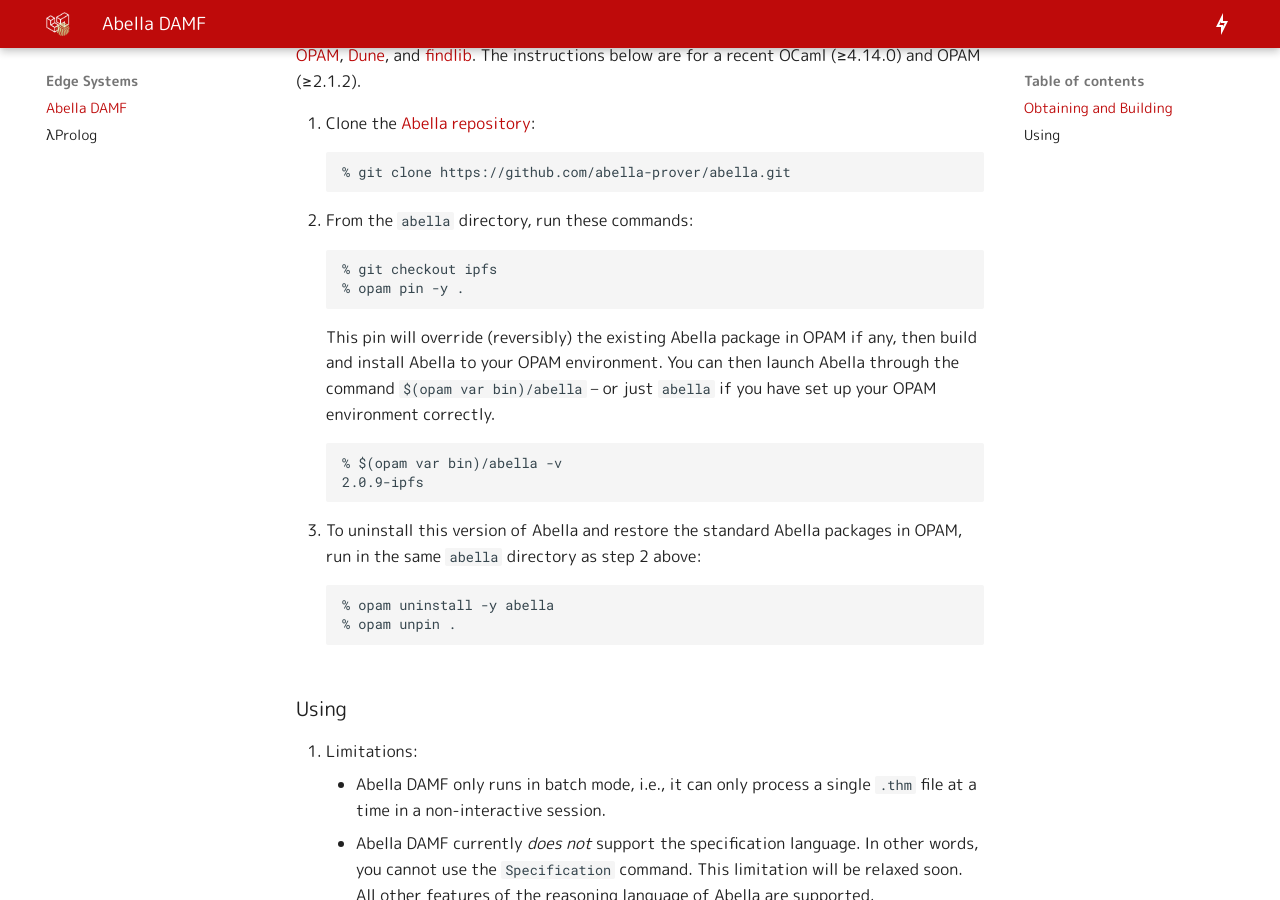
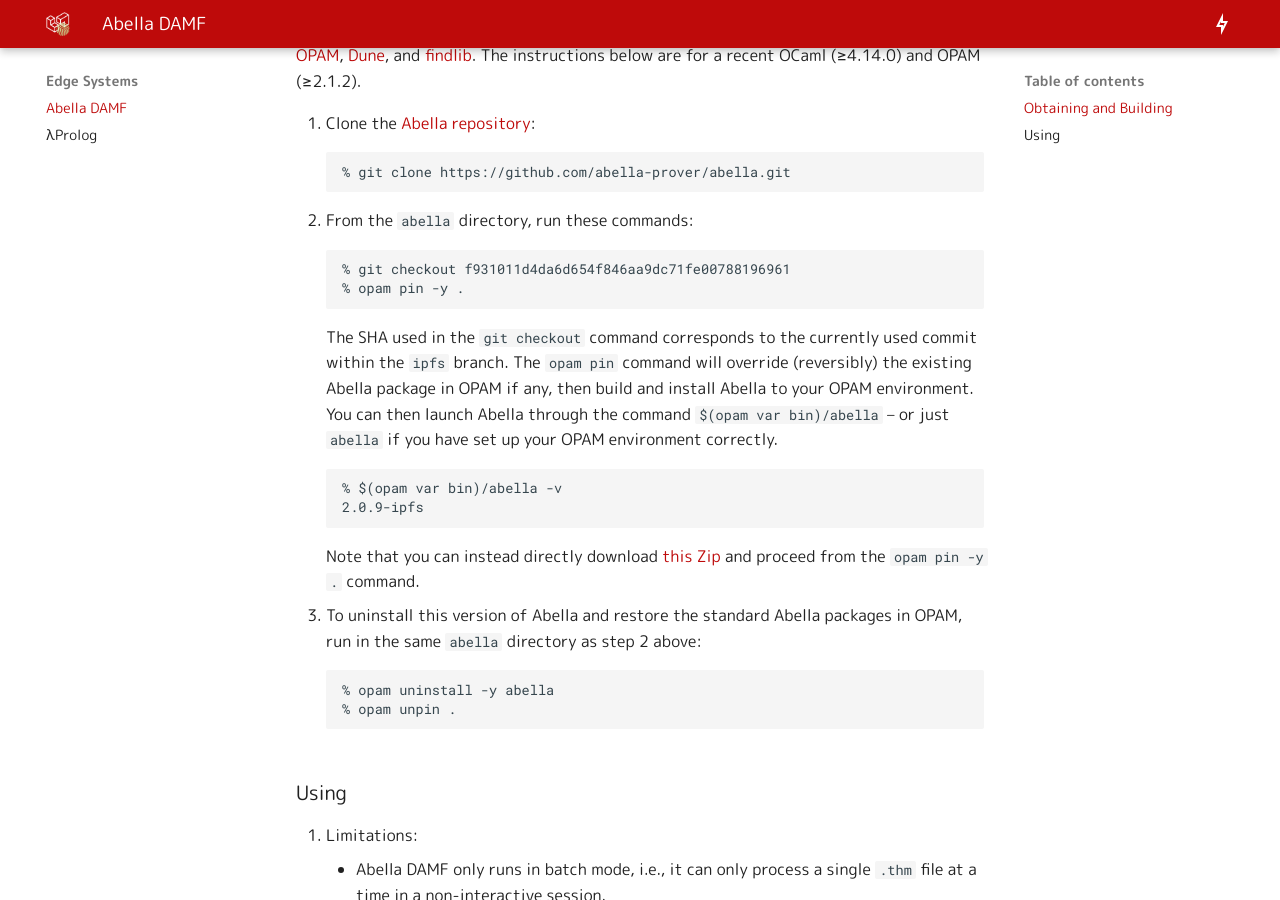
Before and after one commit to distributed-assertions/distributed-assertions.github.io, an MkDocs documentation site: the page built from docs/abella.md, in a window 1280 px wide and 900 px high, scrolled down 339 px. Built offline with MkDocs 1.6.1 and Material for MkDocs 9.7.7, drawn with Linux system fonts in a browser that asks for light colours.

Commit message:
updating versions of software used

```diff
--- a/docs/abella.md
+++ b/docs/abella.md
@@ -21,10 +21,11 @@
    ~~~~
 2. From the `abella` directory, run these commands:
    ~~~~bash
-   % git checkout ipfs
+   % git checkout f931011d4da6d654f846aa9dc71fe00788196961
    % opam pin -y .
    ~~~~
-   This pin will override (reversibly) the existing Abella package in OPAM if any,
+   The SHA used in the `git checkout` command corresponds to the currently used commit within the `ipfs` branch.
+   The `opam pin` command will override (reversibly) the existing Abella package in OPAM if any,
    then build and install Abella to your OPAM environment. You can then launch Abella
    through the command `$(opam var bin)/abella` -- or just `abella` if you have set
    up your OPAM environment correctly.
@@ -32,6 +33,9 @@
    % $(opam var bin)/abella -v
    2.0.9-ipfs
    ~~~~
+
+    Note that you can instead directly download [this Zip](../docs/assets/zips/abella-f931011d4da6d654f846aa9dc71fe00788196961.zip) and proceed from the `opam pin -y .` command.
+
 3. To uninstall this version of Abella and restore the standard Abella packages
    in OPAM, run in the same `abella` directory as step 2 above:
    ~~~~bash
```
Also changed, not shown: docs/dispatch.md (+7 -6 lines), docs/lprolog.md (+4 -2 lines), 2 other files.
